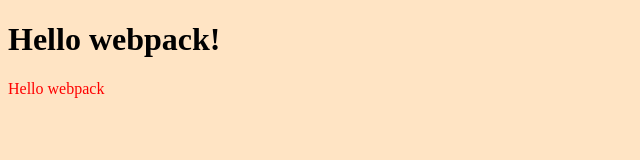
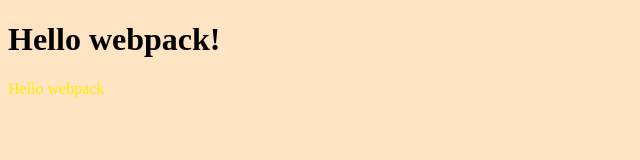
Before and after one commit to Regiss05/Webpack-Demo, a website built with webpack: page src/index.html in a window 1280 px wide. Shown: the whole page, without its empty margins (0-640 px from the left). Built offline with nearby package versions, Linux system fonts and the light colour scheme.

Commit message:
live server

```diff
--- a/src/style.css
+++ b/src/style.css
@@ -1,5 +1,5 @@
 .hello {
-    color: red;
+    color: rgb(255, 238, 0);
   }
 
   body {
```
